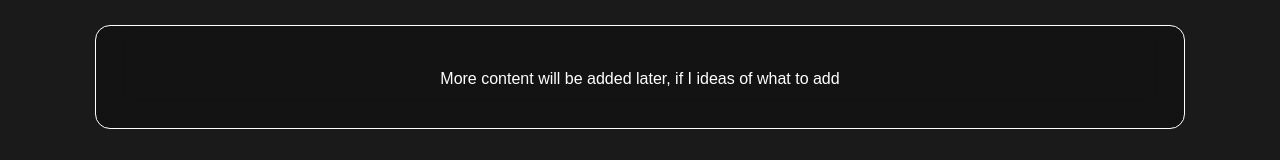
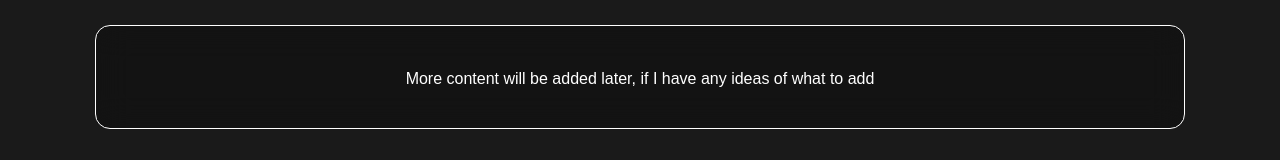
Before and after one commit to BDN-fr/website, a Next.js app: page / in a window 1280 px wide. Shown: the part 1480-1640 px from the top of the page. Built offline with nearby package versions, Linux system fonts and the light colour scheme.

Commit message:
fix mispelling (idk how to write that word) issue

```diff
--- a/src/app/page.js
+++ b/src/app/page.js
@@ -42,7 +42,7 @@ export default function Home() {
                     <p>See the <a href='/projects'>dedicated page</a></p>
                 </QuestionDiv>
                 <QuestionDiv>
-                    <p>More content will be added later, if I ideas of what to add</p>
+                    <p>More content will be added later, if I have any ideas of what to add</p>
                 </QuestionDiv>
             </div>
         </main>
```
